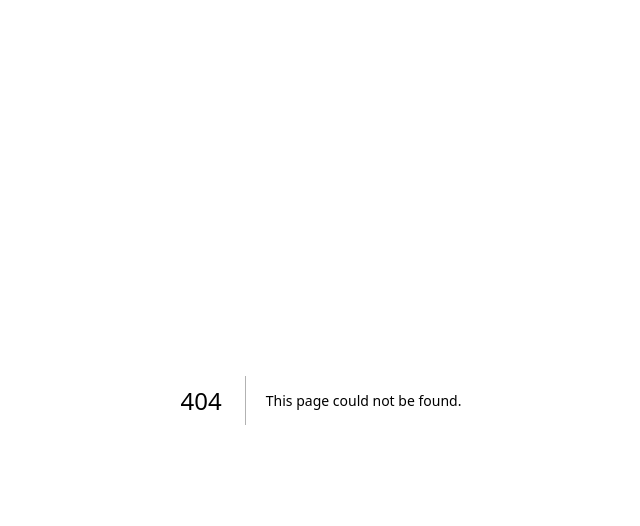
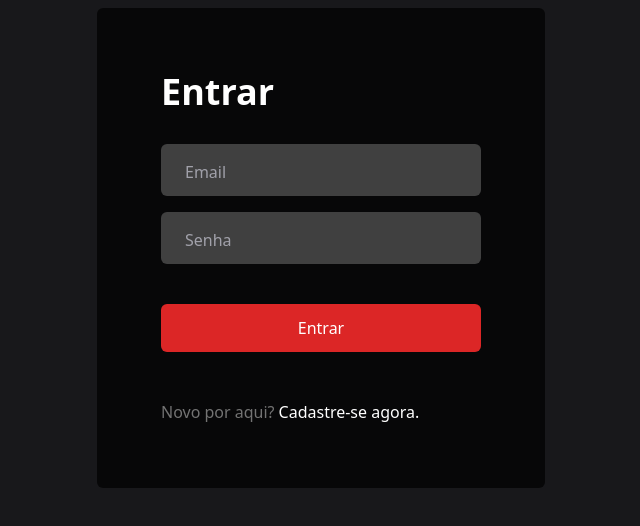
Before and after one commit to AntonioSabino/netflix-clone-next, a Next.js app: page /auth/components/Form in a window 1280 px wide. Before the commit this address had no page. Shown: the top 526 px of the page, without its empty margins (319-959 px from the left). Built offline with nearby package versions, Linux system fonts and the light colour scheme.

Commit message:
feat(auth): criar componente Form

```diff
--- /dev/null
+++ b/src/pages/auth/components/Form/index.tsx
@@ -0,0 +1,96 @@
+import { useCallback, useState } from 'react'
+import Input from '../Input'
+
+export default function Form() {
+  const [name, setName] = useState('')
+  const [email, setEmail] = useState('')
+  const [password, setPassword] = useState('')
+
+  const [variant, setVariant] = useState<'login' | 'register'>('login')
+
+  const toggleVariant = useCallback(() => {
+    setVariant((prev) => (prev === 'login' ? 'register' : 'login'))
+  }, [])
+
+  return (
+    <div className="flex justify-center">
+      <form
+        className="
+          bg-black/70
+          px-16
+          py-16
+          self-center
+          mt-2
+          max-w-md
+          rounded-md
+          w-full
+        "
+      >
+        <h2
+          className="
+            text-white
+            text-4xl
+            mb-8
+            font-semibold
+          "
+        >
+          {variant === 'login' ? 'Entrar' : 'Cadastre-se'}
+        </h2>
+        <div className="flex flex-col gap-4">
+          {variant === 'register' && (
+            <Input
+              id="username"
+              label="Nome do usuário"
+              type="text"
+              onChange={(e) => {
+                setName(e.target.value)
+              }}
+              value={name}
+            />
+          )}
+          <Input
+            id="email"
+            label="Email"
+            type="email"
+            onChange={(e) => {
+              setEmail(e.target.value)
+            }}
+            value={email}
+          />
+          <Input
+            id="password"
+            label="Senha"
+            type="password"
+            onChange={(e) => {
+              setPassword(e.target.value)
+            }}
+            value={password}
+          />
+        </div>
+        <button
+          className="
+            bg-red-600
+            py-3
+            text-white
+            rounded-md
+            w-full
+            mt-10
+            hover:bg-red-700
+            transition
+          "
+        >
+          {variant === 'login' ? 'Entrar' : 'Cadastrar'}
+        </button>
+        <p className="text-neutral-500 mt-12">
+          {variant === 'login' ? 'Novo por aqui?' : 'Já tem uma conta?'}
+          <span
+            onClick={toggleVariant}
+            className="text-white ml-1 hover:underline cursor-pointer"
+          >
+            {variant === 'login' ? 'Cadastre-se' : 'Entre'} agora.
+          </span>
+        </p>
+      </form>
+    </div>
+  )
+}
--- /dev/null
+++ b/src/pages/auth/components/Input/index.tsx
@@ -0,0 +1,66 @@
+import { ChangeEvent } from 'react'
+
+interface InputProps {
+  id: string
+  onChange: (e: ChangeEvent<HTMLInputElement>) => void
+  value: string
+  label: string
+  type?: string
+}
+
+export default function Input({
+  id,
+  onChange,
+  value,
+  label,
+  type
+}: InputProps) {
+  return (
+    <div className="relative">
+      <input
+        value={value}
+        onChange={onChange}
+        type={type}
+        id={id}
+        className="
+        block
+        rounded-md
+        px-6
+        pt-6
+        pb-1
+        w-full
+        text-md
+        text-white
+        bg-neutral-700
+        appearance-none
+        focus:outline-none
+        focus:ring-0
+        peer
+      "
+        placeholder=" "
+      />
+      <label
+        className="
+          absolute
+          text-md
+          text-zinc-400
+          duration-150
+          transform
+          -translate-y-3
+          scale-75
+          top-4
+          z-10
+          origin-[0]
+          left-6
+          peer-placeholder-shown:scale-100
+          peer-placeholder-shown:translate-y-0
+          peer-focus:scale-75
+          peer-focus:-translate-y-3
+        "
+        htmlFor={id}
+      >
+        {label}
+      </label>
+    </div>
+  )
+}
```
